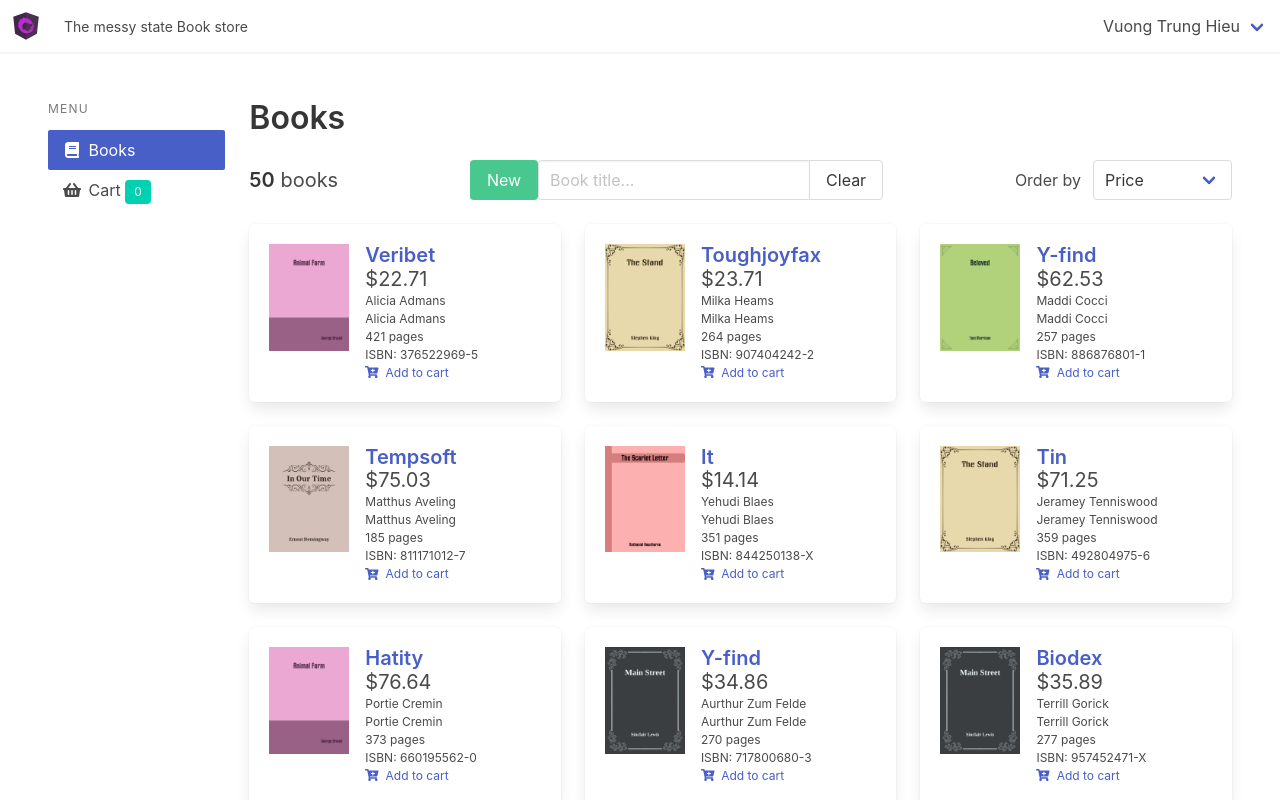
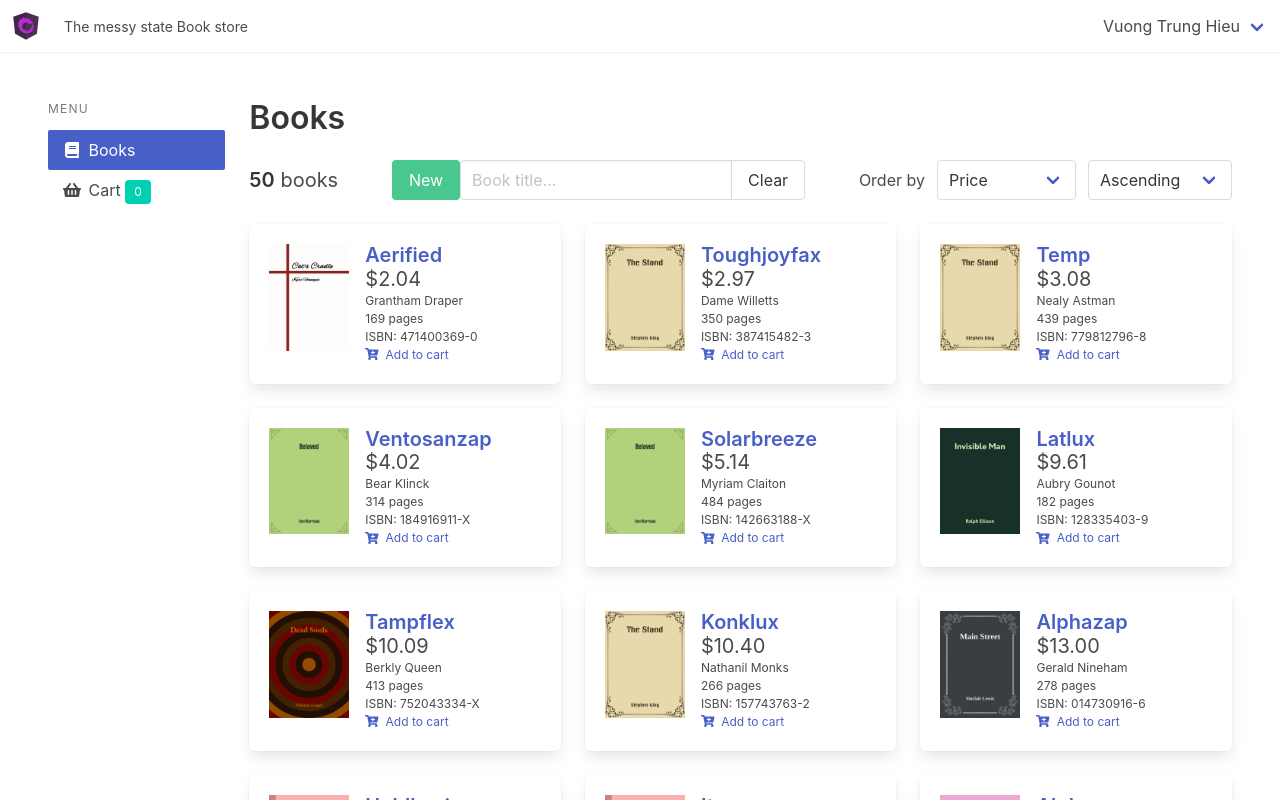
Before and after one commit to vuongtrunghieu/angular-book-store-demo, an Angular app: page /store in a window 1280 px wide. Shown: the top 800 px of the page. Built offline with nearby package versions, Linux system fonts and the light colour scheme.

Commit message:
Add books sort and filter

```diff
--- a/src/app/app.module.ts
+++ b/src/app/app.module.ts
@@ -9,7 +9,7 @@ import { BookStoreComponent } from './book-store/book-store.component';
 import { BookListComponent } from './book-store/book-list/book-list.component';
 import { BookViewComponent } from './book-store/book-view/book-view.component';
 import { CartComponent } from './book-store/cart/cart.component';
-import { FormsModule } from '@angular/forms';
+import { FormsModule, ReactiveFormsModule } from '@angular/forms';
 import { FaIconLibrary, FontAwesomeModule } from '@fortawesome/angular-fontawesome';
 import { faBook, faCartPlus, faShoppingBasket, faTrashAlt } from '@fortawesome/free-solid-svg-icons';
 import { StoreNavbarComponent } from './book-store/layout/store-navbar/store-navbar.component';
@@ -54,7 +54,7 @@ const appRoutes: Routes = [
     CartItemsCountPipe,
     StoreNotificationComponent,
   ],
-  imports: [BrowserModule, BrowserAnimationsModule, RouterModule.forRoot(appRoutes), FormsModule, FontAwesomeModule],
+  imports: [BrowserModule, BrowserAnimationsModule, RouterModule.forRoot(appRoutes), FormsModule, FontAwesomeModule, ReactiveFormsModule],
   providers: [],
   bootstrap: [AppComponent],
 })
--- a/src/app/book-store/book-list/book-list.component.html
+++ b/src/app/book-store/book-list/book-list.component.html
@@ -14,7 +14,7 @@
       </div>
 
       <div class="is-hidden-tablet-only">
-        <app-book-search></app-book-search>
+        <app-book-search (searchBooks)="onSearchBooks($event)"></app-book-search>
       </div>
     </div>
     <div class="level-right">
@@ -23,10 +23,18 @@
       </div>
       <div class="level-item">
         <div class="select">
-          <select [(ngModel)]="orderBy">
+          <select [(ngModel)]="orderBy" (ngModelChange)="onSort()">
             <option value="title">Title</option>
             <option value="price">Price</option>
             <option value="pages">Page count</option>
+          </select>
+        </div>
+      </div>
+      <div class="level-item">
+        <div class="select">
+          <select [(ngModel)]="orderDirection" (ngModelChange)="onSort()">
+            <option value="asc">Ascending</option>
+            <option value="desc">Descending</option>
           </select>
         </div>
       </div>
@@ -45,7 +53,6 @@
             </p>
             <p class="subtitle is-marginless">${{ book.price }}</p>
             <div class="content is-small">
-              {{ book.author }} <br />
               {{ book.author }} <br />
               {{ book.pages }} pages <br />
               ISBN: {{ book.ISBN }}
--- a/src/app/book-store/book-list/book-list.component.ts
+++ b/src/app/book-store/book-list/book-list.component.ts
@@ -14,14 +14,18 @@ export class BookListComponent implements OnInit {
   books: BookModel[];
   notiMessage: string;
   orderBy: string;
+  orderDirection: string;
 
   constructor() {
     this.books = data;
     this.orderBy = 'price';
+    this.orderDirection = 'asc';
     this.notiMessage = '';
   }
 
-  ngOnInit() {}
+  ngOnInit() {
+    this.onSort();
+  }
 
   onBookSelect(book: BookModel): void {
     this.selectBook.emit(book);
@@ -31,4 +35,33 @@ export class BookListComponent implements OnInit {
     this.addItemToCart.emit(book);
     this.notiMessage = `${book.title} added to cart`;
   }
+
+  onSearchBooks(searchText: string): void {
+    if (searchText) {
+      this.books = [
+        ...data.filter(
+          book =>
+            book.title.toLocaleLowerCase().includes(searchText.toLocaleLowerCase().trim()) ||
+            book.author.toLocaleLowerCase().includes(searchText.toLocaleLowerCase().trim()),
+        ),
+      ];
+    } else {
+      this.books = data;
+    }
+  }
+
+  onSort(): void {
+    switch (this.orderBy) {
+      case 'title':
+      default:
+        this.books.sort((a, b) => (this.orderDirection === 'asc' ? a.title.localeCompare(b.title) : b.title.localeCompare(a.title)));
+        break;
+      case 'price':
+        this.books.sort((a, b) => (this.orderDirection === 'asc' ? a.price - b.price : b.price - a.price));
+        break;
+      case 'pages':
+        this.books.sort((a, b) => (this.orderDirection === 'asc' ? a.pages - b.pages : b.pages - a.pages));
+        break;
+    }
+  }
 }
--- a/src/app/book-store/book-list/book-search/book-search.component.html
+++ b/src/app/book-store/book-list/book-search/book-search.component.html
@@ -1,9 +1,9 @@
 <div class="book-search field has-addons">
   <p class="control">
-    <input class="input" type="text" placeholder="Book title..." />
+    <input class="input" type="text" [formControl]="searchForm" placeholder="Book title..." />
   </p>
   <p class="control">
-    <button class="button">
+    <button class="button" (click)="searchForm.setValue('')">
       Clear
     </button>
   </p>
--- a/src/app/book-store/book-list/book-search/book-search.component.ts
+++ b/src/app/book-store/book-list/book-search/book-search.component.ts
@@ -1,4 +1,5 @@
-import { Component, OnInit } from '@angular/core';
+import { Component, EventEmitter, OnInit, Output } from '@angular/core';
+import { FormControl } from '@angular/forms';
 
 @Component({
   selector: 'app-book-search',
@@ -6,7 +7,15 @@ import { Component, OnInit } from '@angular/core';
   styleUrls: ['./book-search.component.scss'],
 })
 export class BookSearchComponent implements OnInit {
-  constructor() {}
+  @Output() searchBooks: EventEmitter<string> = new EventEmitter<string>();
 
-  ngOnInit() {}
+  searchForm: FormControl;
+
+  constructor() {
+    this.searchForm = new FormControl('');
+  }
+
+  ngOnInit() {
+    this.searchForm.valueChanges.subscribe(res => this.searchBooks.emit(res));
+  }
 }
```
